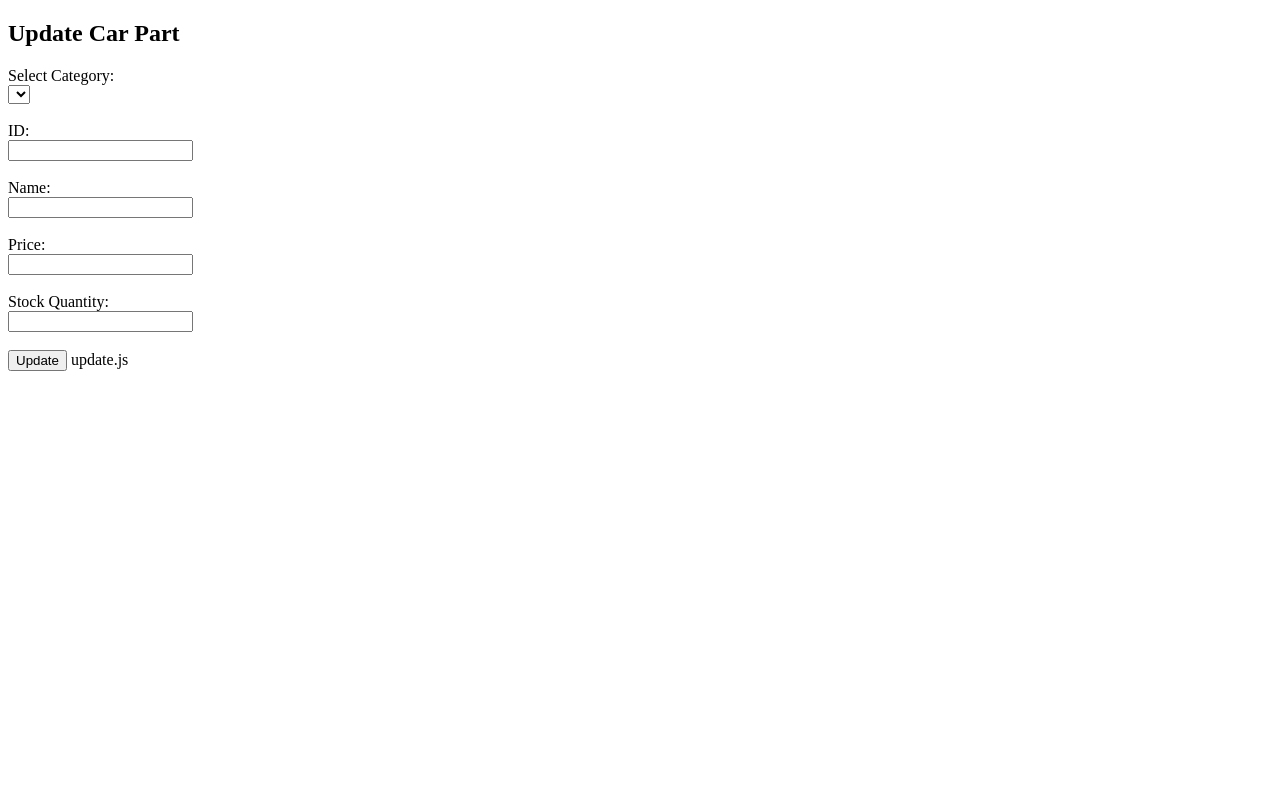
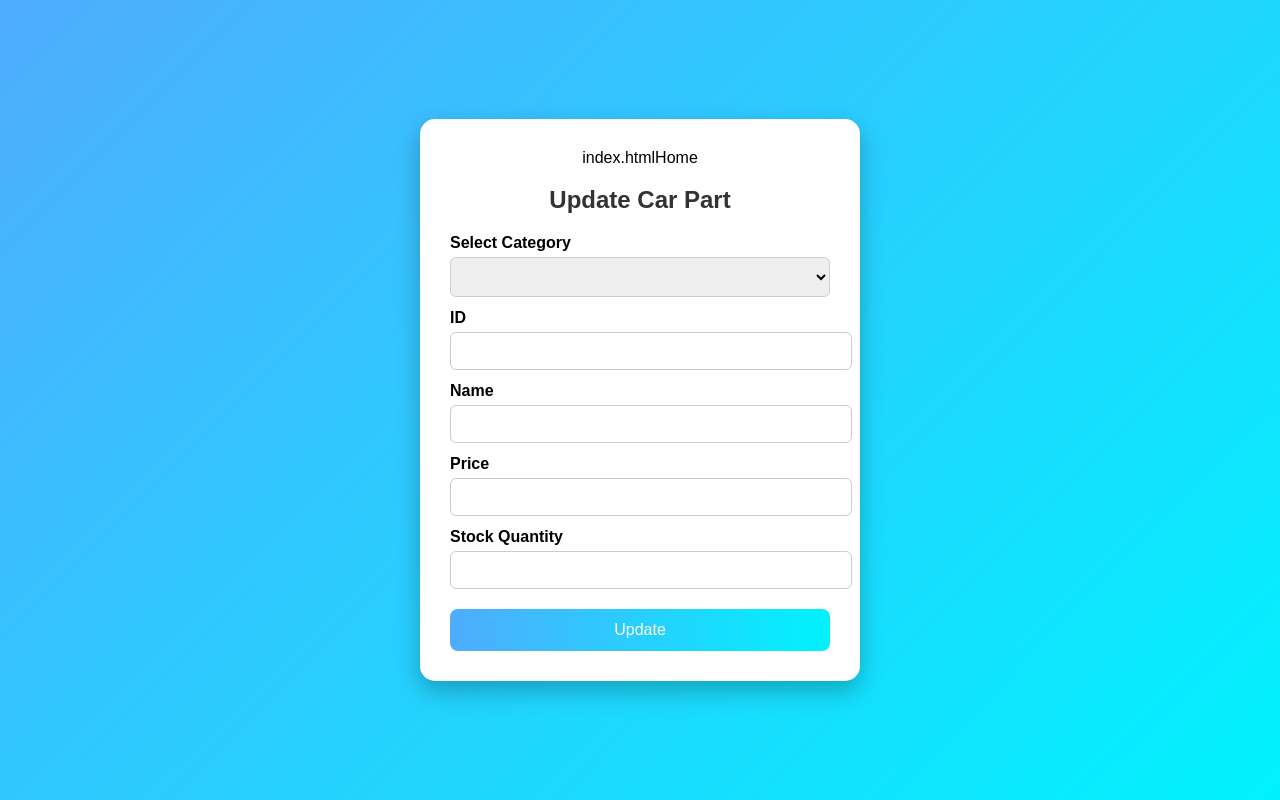
Before and after one commit to M-ower/web, a plain HTML site: page update.html in a window 1280 px wide. Drawn offline with Linux system fonts and the light colour scheme.

Commit message:
Update update.html

```diff
--- a/update.html
+++ b/update.html
@@ -1,29 +1,118 @@
 <!DOCTYPE html>
 <html>
 <head>
-    <title>Update Car Part</title>
+  <title>Update Car Part</title>
+
+  <style>
+    body {
+      font-family: Arial, sans-serif;
+      background: linear-gradient(135deg, #4facfe, #00f2fe);
+      min-height: 100vh;
+      margin: 0;
+      display: flex;
+      justify-content: center;
+      align-items: center;
+    }
+
+    .container {
+      background: white;
+      padding: 30px;
+      border-radius: 15px;
+      width: 380px;
+      box-shadow: 0 10px 25px rgba(0,0,0,0.25);
+    }
+
+    h2 {
+      text-align: center;
+      margin-bottom: 20px;
+      color: #333;
+    }
+
+    .nav {
+      text-align: center;
+      margin-bottom: 15px;
+    }
+
+    .nav a {
+      text-decoration: none;
+      color: #4facfe;
+      font-weight: bold;
+    }
+
+    .nav a:hover {
+      text-decoration: underline;
+    }
+
+    label {
+      font-weight: bold;
+      display: block;
+      margin-top: 12px;
+    }
+
+    input, select {
+      width: 100%;
+      padding: 10px;
+      margin-top: 5px;
+      border-radius: 6px;
+      border: 1px solid #ccc;
+      font-size: 14px;
+    }
+
+    input:focus, select:focus {
+      outline: none;
+      border-color: #4facfe;
+    }
+
+    button {
+      width: 100%;
+      margin-top: 20px;
+      padding: 12px;
+      background: linear-gradient(to right, #4facfe, #00f2fe);
+      border: none;
+      border-radius: 8px;
+      color: white;
+      font-size: 16px;
+      cursor: pointer;
+      transition: 0.2s;
+    }
+
+    button:hover {
+      transform: translateY(-2px);
+      box-shadow: 0 5px 15px rgba(0,0,0,0.2);
+    }
+  </style>
 </head>
+
 <body>
 
-<h2>Update Car Part</h2>
+  <div class="container">
 
-<label>Select Category:</label><br>
-<select id="categoryDrop"></select><br><br>
+    <div class="nav">
+      index.htmlHome</a>
+    </div>
 
-<label>ID:</label><br>
-<input id="id" readonly><br><br>
+    <h2>Update Car Part</h2>
 
-<label>Name:</label><br>
-<input id="name"><br><br>
+    <label>Select Category</label>
+    <select id="categoryDrop"></select>
 
-<label>Price:</label><br>
-<input id="price" type="number" step="0.01"><br><br>
+    <label>ID</label>
+    <input id="id" readonly>
 
-<label>Stock Quantity:</label><br>
-<input id="stock" type="number"><br><br>
+    <label>Name</label>
+    <input id="name">
 
-<button onclick="updatePart()">Update</button>
+    <label>Price</label>
+    <input id="price" type="number" step="0.01">
 
-update.js
+    <label>Stock Quantity</label>
+    <input id="stock" type="number">
+
+    <button onclick="updatePart()">Update</button>
+
+  </div>
+
+  <script src="update.js"></script>
+
 </body>
 </html>
```
